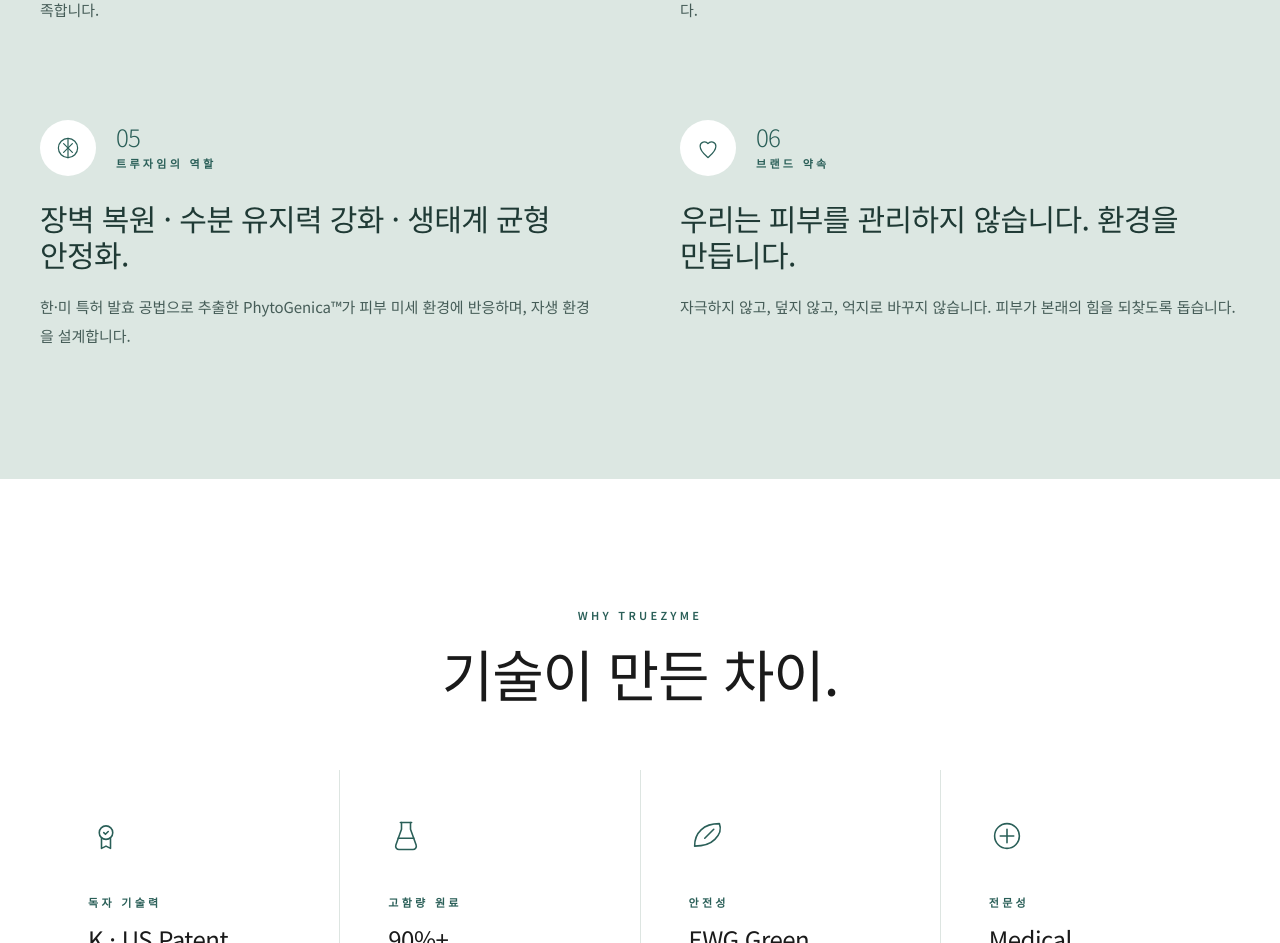
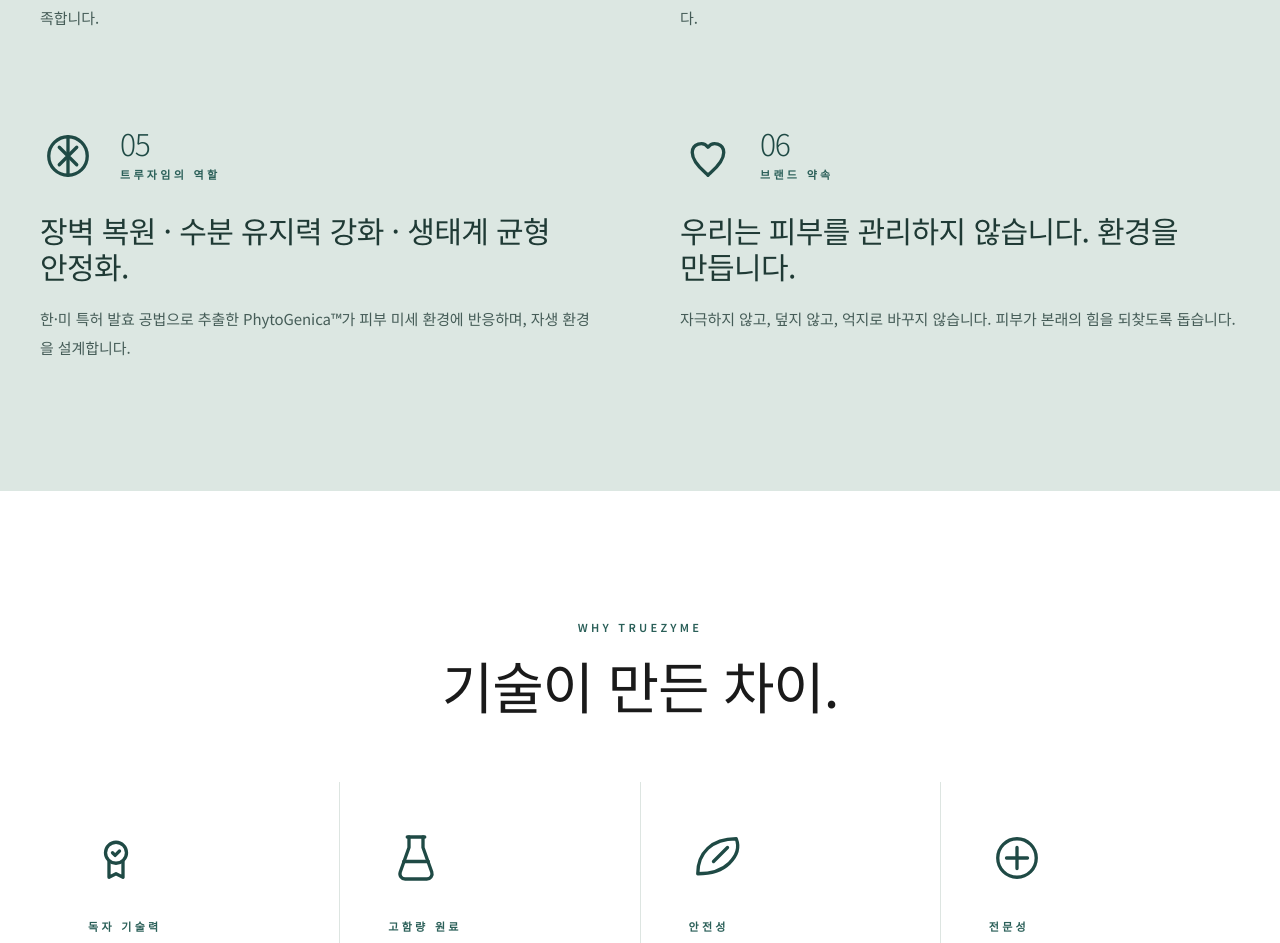
Before and after one commit to tongbbyu907-ai/truezyme-site, a Next.js app: page /about in a window 1280 px wide. Shown: the part 1229-2172 px from the top of the page. Built offline with nearby package versions, Linux system fonts and the light colour scheme; no server answers; the database is empty.

Commit message:
Make pictograms bigger and bolder, remove circle background

```diff
--- a/src/app/about/page.tsx
+++ b/src/app/about/page.tsx
@@ -134,13 +134,13 @@ function Step({
 }) {
   return (
     <div>
-      <div className="flex items-center gap-5 mb-6">
-        <span className="w-14 h-14 rounded-full bg-white text-primary flex items-center justify-center shrink-0">
-          <Icon size={28} />
+      <div className="flex items-start gap-6 mb-7">
+        <span className="text-primary-dark shrink-0">
+          <Icon size={56} />
         </span>
         <div>
-          <p className="num-xl text-primary text-2xl leading-none">{n}</p>
-          <p className="eyebrow text-primary mt-1.5">{tag}</p>
+          <p className="num-xl text-primary-dark text-3xl leading-none">{n}</p>
+          <p className="eyebrow text-primary mt-2">{tag}</p>
         </div>
       </div>
       <h3 className="display text-2xl md:text-3xl leading-tight mb-5 text-[#1F3A35]">{title}</h3>
@@ -158,8 +158,8 @@ function Strength({
 }) {
   return (
     <div className="bg-white p-10 md:p-12">
-      <span className="inline-flex w-12 h-12 mb-7 text-primary">
-        <Icon size={36} />
+      <span className="inline-flex mb-8 text-primary-dark">
+        <Icon size={56} />
       </span>
       <p className="eyebrow text-primary mb-3">{tag}</p>
       <h3 className="display text-2xl mb-4">{title}</h3>
@@ -176,8 +176,8 @@ function Apply({
 }) {
   return (
     <div className="bg-white py-10 px-8 text-center border-t-2 border-primary">
-      <span className="inline-flex text-primary mb-5">
-        <Icon size={40} />
+      <span className="inline-flex text-primary-dark mb-6">
+        <Icon size={56} />
       </span>
       <p className="display text-3xl text-primary mb-2">{title}</p>
       <p className="text-sm text-mute">= {desc}</p>
--- a/src/components/icons.tsx
+++ b/src/components/icons.tsx
@@ -9,7 +9,7 @@ const baseProps = (size: number, className?: string) => ({
   viewBox: "0 0 32 32",
   fill: "none",
   stroke: "currentColor",
-  strokeWidth: 1.4,
+  strokeWidth: 1.9,
   strokeLinecap: "round" as const,
   strokeLinejoin: "round" as const,
   className,
```
Also changed, not shown: .omc/state/idle-notif-cooldown.json.
